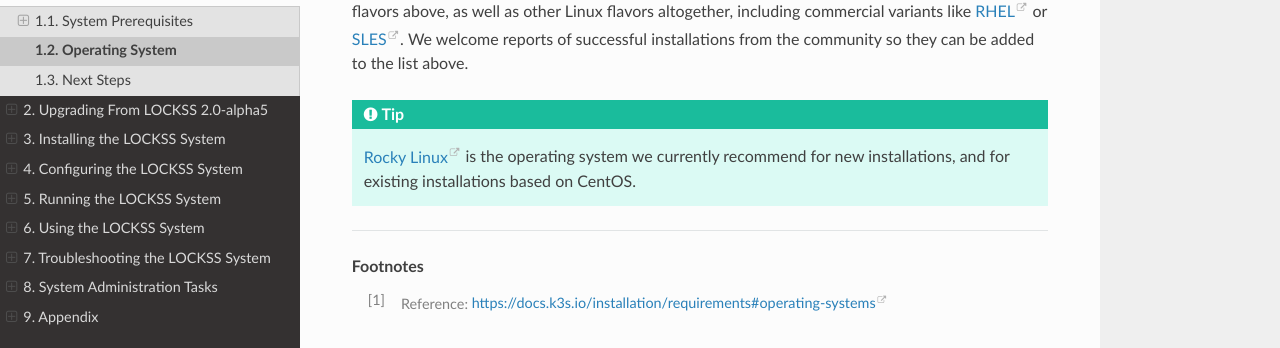
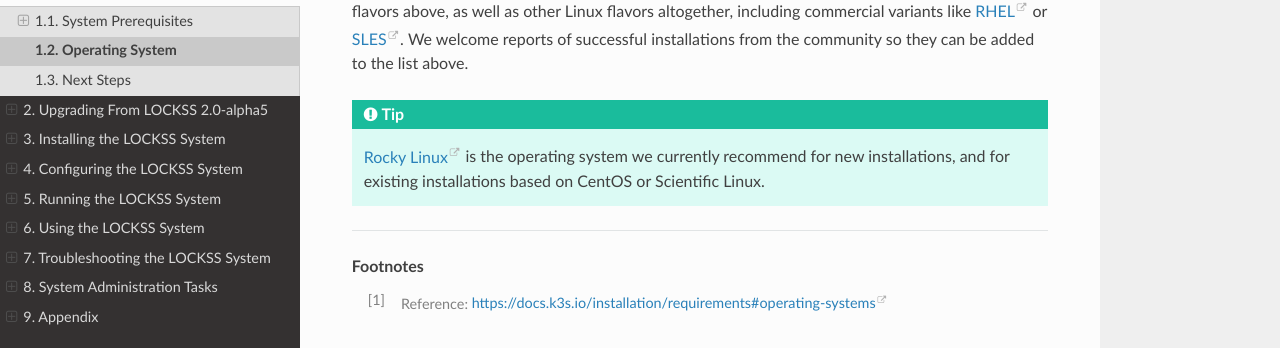
Before and after one commit to lockss/lockss-rtd-manual, a Sphinx documentation site: the page built from docs/introduction/os.rst, in a window 1280 px wide and 900 px high, scrolled down 804 px. Shown: the part 386-734 px from the top of the window. Built offline with Sphinx 7.4.7 and the Read the Docs theme 2.0.0, drawn with Linux system fonts in a browser that asks for light colours; part of the change alters nothing that is shown.

Commit message:
EOL OSes.

```diff
--- a/docs/introduction/os.rst
+++ b/docs/introduction/os.rst
@@ -33,6 +33,10 @@ The LOCKSS team has successfully tested the LOCKSS system installation process o
    =================== ========= ============== ================ =====
 
 .. dropdown:: CentOS
+
+   .. caution::
+
+      We no longer recommend CentOS for new installations; we recommend Rocky Linux instead.
 
    The LOCKSS system is compatible with `CentOS <https://centos.org>`_:
 
@@ -104,7 +108,6 @@ The LOCKSS team has successfully tested the LOCKSS system installation process o
    =================== ========= ============== ================ =====
    Fedora Linux        37        2023-12-15     2023-12-15
    Fedora Linux        36        2023-05-16     2023-05-16
-   Fedora Linux        35        2022-12-13     2022-12-13       :bdg-warning:`upcoming EOL`
    =================== ========= ============== ================ =====
 
 .. dropdown:: Linux Mint
@@ -130,7 +133,6 @@ The LOCKSS team has successfully tested the LOCKSS system installation process o
    =================== ========= ============== ================ =====
    OpenSUSE Tumbleweed rolling
    OpenSUSE Leap       15.4      2023-12-01     2023-12-01
-   OpenSUSE Leap       15.3      2022-12-01     2022-12-01       :bdg-warning:`upcoming EOL`
    =================== ========= ============== ================ =====
 
 .. dropdown:: Oracle Linux
@@ -166,6 +168,10 @@ The LOCKSS team has successfully tested the LOCKSS system installation process o
 
 .. dropdown:: Rocky Linux
 
+   .. tip::
+
+      `Rocky Linux <https://rockylinux.org/>`_ is the operating system we currently recommend for new installations, and for existing installations based on CentOS or Scientific Linux.
+
    The LOCKSS system is compatible with `Rocky Linux <https://rockylinux.org/>`_:
 
    =================== ========= ============== ================ =====
@@ -179,11 +185,11 @@ The LOCKSS team has successfully tested the LOCKSS system installation process o
    Rocky Linux         8.4       2024-05-31     2029-05-31
    =================== ========= ============== ================ =====
 
-   .. tip::
+.. dropdown:: Scientific Linux
 
-      `Rocky Linux <https://rockylinux.org/>`_ is the operating system we currently recommend for new installations, and for existing installations based on CentOS.
+   .. caution::
 
-.. dropdown:: Scientific Linux
+      We no longer recommend Scientific Linux for new installations; we recommend Rocky Linux instead.
 
    The LOCKSS system is compatible with `Scientific Linux <https://scientificlinux.org/>`_:
 
@@ -213,7 +219,7 @@ The LOCKSS system can likely be installed successfully on slightly different ver
 
 .. tip::
 
-   `Rocky Linux <https://rockylinux.org/>`_ is the operating system we currently recommend for new installations, and for existing installations based on CentOS.
+   `Rocky Linux <https://rockylinux.org/>`_ is the operating system we currently recommend for new installations, and for existing installations based on CentOS or Scientific Linux.
 
 ----
 
```
